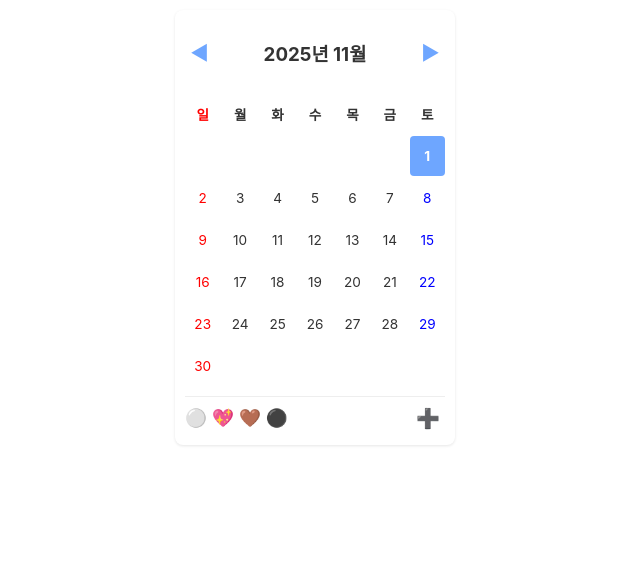
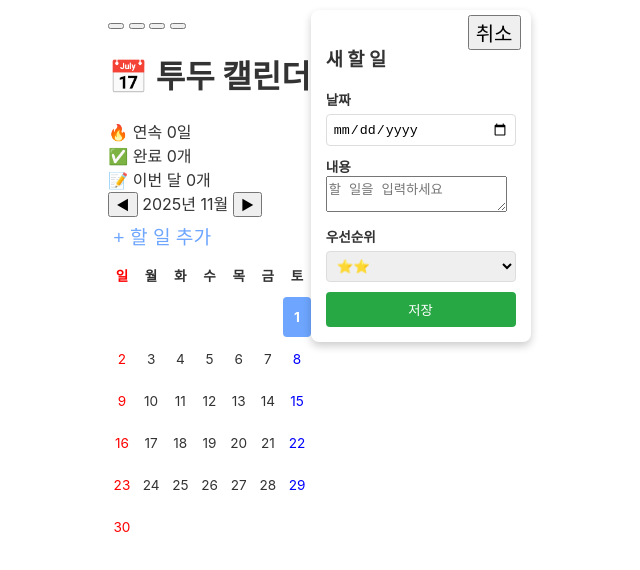
Before and after one commit to thgl0225/Calender, a plain HTML site: page index.html in a window 1280 px wide. Shown: the whole page, without its empty margins (325-965 px from the left). Drawn offline with Linux system fonts and the light colour scheme.

Commit message:
Update index.html

```diff
--- a/index.html
+++ b/index.html
@@ -3,50 +3,82 @@
 <head>
     <meta charset="UTF-8">
     <meta name="viewport" content="width=device-width, initial-scale=1.0">
-    <title>미니 달력 위젯</title>
+    <title>투두 캘린더</title>
     <link rel="stylesheet" href="style.css">
 </head>
-<body class="default">
-<div id="widget-container">
-    <div id="calendar-area">
-        <div id="calendar-header">
-            <button id="prev-month">◀</button>
-            <h3 id="current-month-year"></h3>
-            <button id="next-month">▶</button>
-        </div>
-        <div id="calendar-grid"></div>
+<body>
+    <div class="container">
+        <!-- 테마 선택기 - 작고 눈에 안띄게 -->
+        <div class="theme-selector">
+            <button class="theme-btn" data-theme="white" title="화이트"></button>
+            <button class="theme-btn" data-theme="black" title="블랙"></button>
+            <button class="theme-btn" data-theme="pink" title="핑크"></button>
+            <button class="theme-btn" data-theme="brown" title="브라운"></button>
         </div>
 
-    <div id="action-bar">
-        <div id="theme-selector">
-            <button class="theme-btn" data-theme="default" title="기본">⚪</button>
-            <button class="theme-btn" data-theme="cute" title="러블리">💖</button>
-            <button class="theme-btn" data-theme="calm" title="차분한">🤎</button>
-            <button class="theme-btn" data-theme="mono" title="모노">⚫</button>
+        <div class="header">
+            <h1>📅 투두 캘린더</h1>
         </div>
-        <button id="add-todo-btn" title="할 일 추가">➕</button>
+
+        <!-- 통계 정보 -->
+        <div class="stats">
+            <div class="stat-item">
+                <span class="emoji">🔥</span>
+                <span id="streak-count">연속 0일</span>
+            </div>
+            <div class="stat-item">
+                <span class="emoji">✅</span>
+                <span id="total-completed">완료 0개</span>
+            </div>
+            <div class="stat-item">
+                <span class="emoji">📝</span>
+                <span id="month-todos">이번 달 0개</span>
             </div>
         </div>
 
-<div id="add-todo-modal" class="modal">
+        <div class="controls">
+            <div class="month-nav">
+                <button class="nav-btn" id="prev-month">◀</button>
+                <span id="current-month-year"></span>
+                <button class="nav-btn" id="next-month">▶</button>
+            </div>
+            <button id="add-todo-btn">+ 할 일 추가</button>
+        </div>
+
+        <div class="calendar-container">
+            <div id="calendar-grid"></div>
+        </div>
+    </div>
+
+    <!-- 투두 팝업 -->
+    <div id="todo-tooltip"></div>
+
+    <!-- 추가 모달 -->
+    <div id="add-todo-modal">
         <div class="modal-content">
-        <span class="close-btn">&times;</span>
-        <h4>새 할 일 추가</h4>
-        <label for="todo-date">날짜 선택:</label>
-        <input type="date" id="todo-date" required>
-        <label for="todo-text">할 일 내용:</label>
-        <input type="text" id="todo-text" placeholder="할 일 내용을 적어주세요" required>
-        <label for="todo-priority">중요도:</label>
+            <h3>새 할 일</h3>
+            <div class="form-group">
+                <label for="todo-date">날짜</label>
+                <input type="date" id="todo-date">
+            </div>
+            <div class="form-group">
+                <label for="todo-text">내용</label>
+                <textarea id="todo-text" placeholder="할 일을 입력하세요"></textarea>
+            </div>
+            <div class="form-group">
+                <label for="todo-priority">우선순위</label>
                 <select id="todo-priority">
-            <option value="high">⭐⭐⭐ 높음</option>
-            <option value="medium" selected>⭐⭐ 중간</option>
-            <option value="low">⭐ 낮음</option>
+                    <option value="low">⭐</option>
+                    <option value="medium" selected>⭐⭐</option>
+                    <option value="high">⭐⭐⭐</option>
                 </select>
+            </div>
+            <div class="modal-buttons">
+                <button class="close-btn">취소</button>
                 <button id="save-todo-btn">저장</button>
             </div>
         </div>
-
-<div id="todo-tooltip"></div>
+    </div>
 
     <script src="script.js"></script>
 </body>
```
Lines whose indentation alone changed are shown as unchanged.
